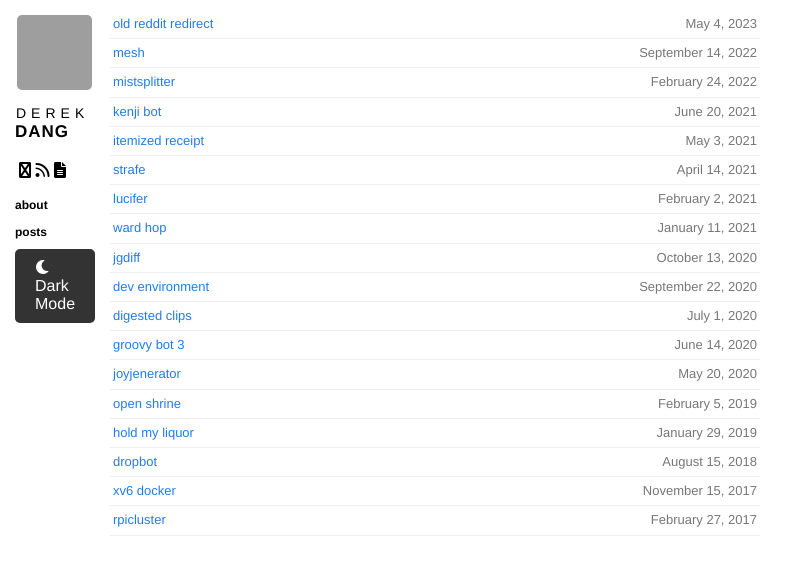
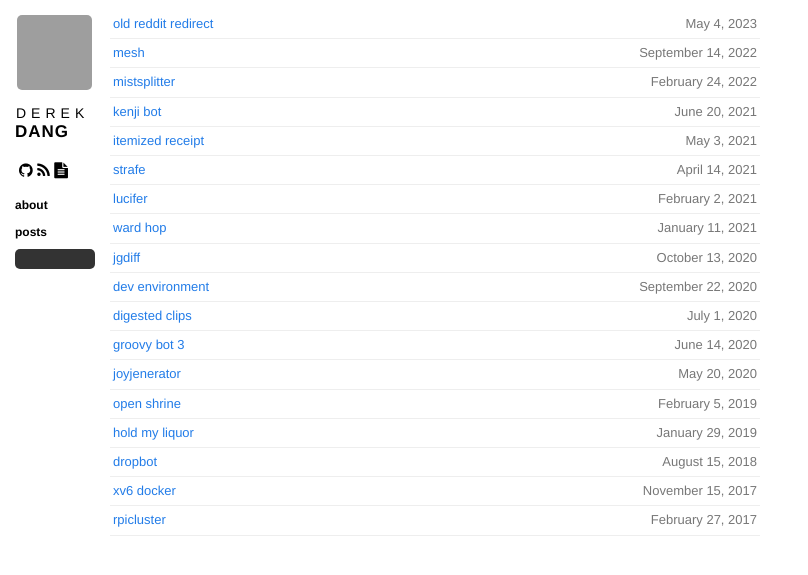
Before and after one commit to dqdang/dqdang.github.io, a Jekyll site: the page built from index.html, in a window 1280 px wide. Shown: the top 575 px of the page, without its empty margins (0-808 px from the left). Built offline with Jekyll 4.4.1, drawn with Linux system fonts in a browser that asks for light colours; nearby versions of some CDN libraries; grey boxes are pictures that could not be loaded.

Commit message:
Remove unused stylesheet

```diff
--- a/_includes/head.html
+++ b/_includes/head.html
@@ -12,7 +12,6 @@
 
   <link rel="alternate" type="application/rss+xml" href="/atom.xml" />
   <link href="//netdna.bootstrapcdn.com/font-awesome/4.0.3/css/font-awesome.css" rel="stylesheet" />
-  <link rel="stylesheet" href="https://cdnjs.cloudflare.com/ajax/libs/font-awesome/6.0.0-beta3/css/all.min.css" />
   <link rel="stylesheet" href="{{ site.url }}/css/base.css" type="text/css" media="screen, projection" />
   <link rel="stylesheet" href="{{ site.url }}/css/pygments.css" type="text/css" />
   <link media="only screen and (max-device-width: 480px)" href="{{ site.github.url }}/css/mobile.css" type="text/css" rel="stylesheet" />
--- a/_includes/sidebar.html
+++ b/_includes/sidebar.html
@@ -21,7 +21,7 @@
       <li><a href="/about">about</a></li>
       <li><a href="/">posts</a></li>
       <div class="dark-mode-toggle">
-        <i class="fas fa-moon"></i> Dark Mode
+        <i class="fas fa-moon"></i>
       </div>
     </ul>
   </section>
```
